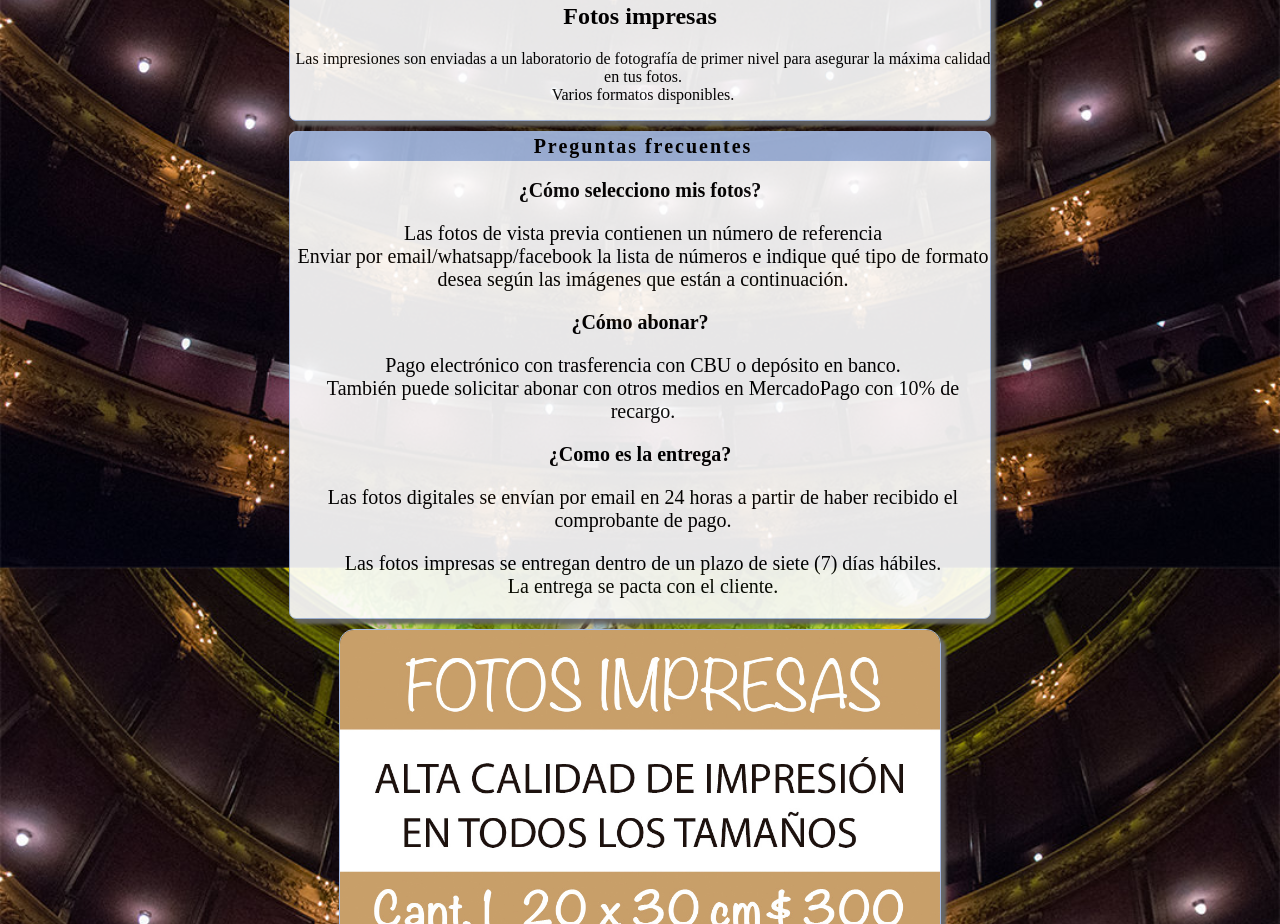
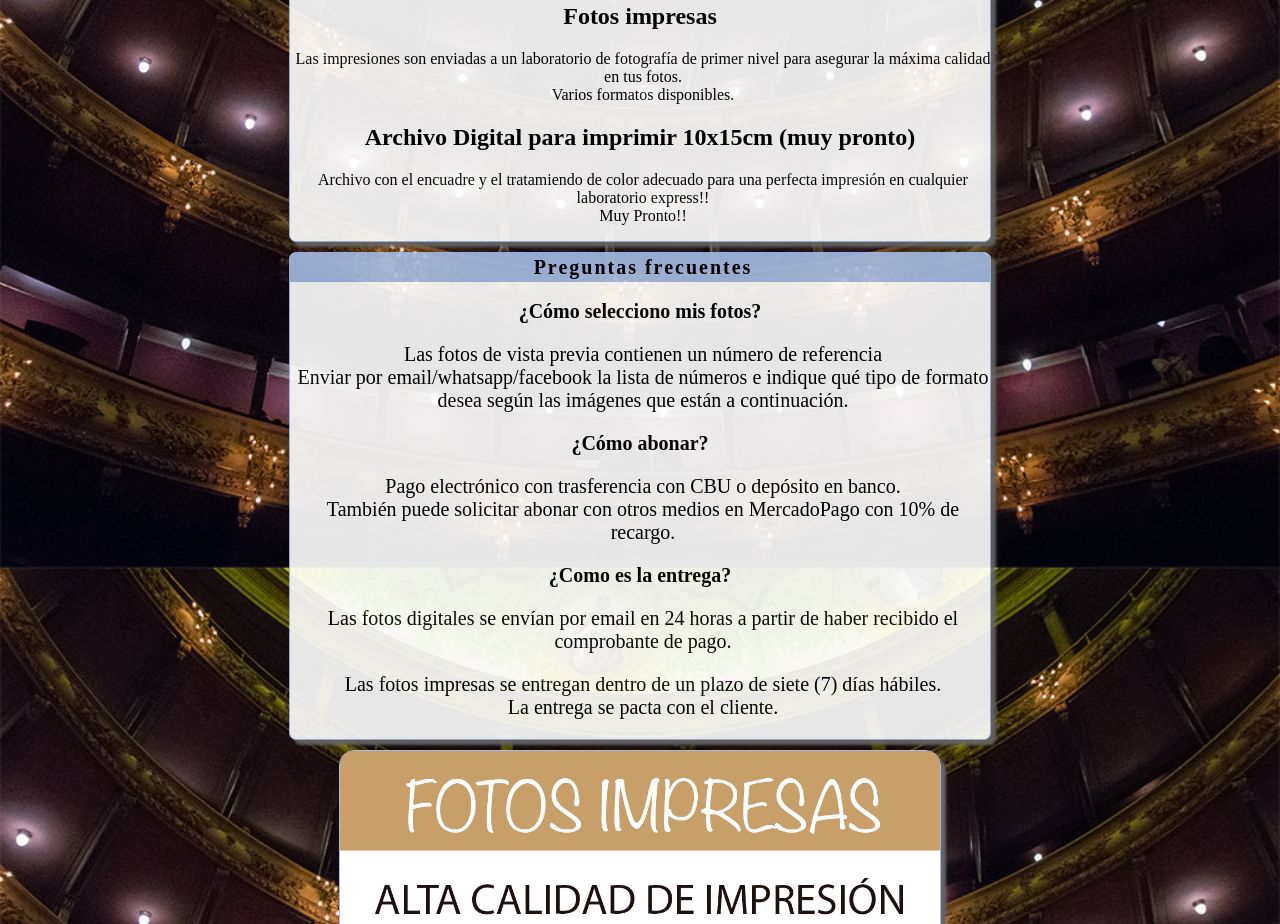
Before and after one commit to robertofotos/robertofotos.github.io, a plain HTML site: page index.html in a window 1280 px wide. Shown: the part 1139-2063 px from the top of the page. Drawn offline with Linux system fonts and the light colour scheme.

Commit message:
vender jpg para imprimir

```diff
--- a/index.html
+++ b/index.html
@@ -69,6 +69,12 @@
                 Las impresiones son enviadas a un laboratorio de fotografía de primer nivel para asegurar la máxima calidad en tus fotos.
                 <br>
                 Varios formatos disponibles.
+            </p>
+            <h2>Archivo Digital para imprimir 10x15cm (muy pronto)</h2>
+            <p>
+                Archivo con el encuadre y el tratamiendo de color adecuado para una perfecta impresión en cualquier laboratorio express!!
+                <br>
+                Muy Pronto!!
             </p>
         </div>
         <div class="commonQuestion window">
```
